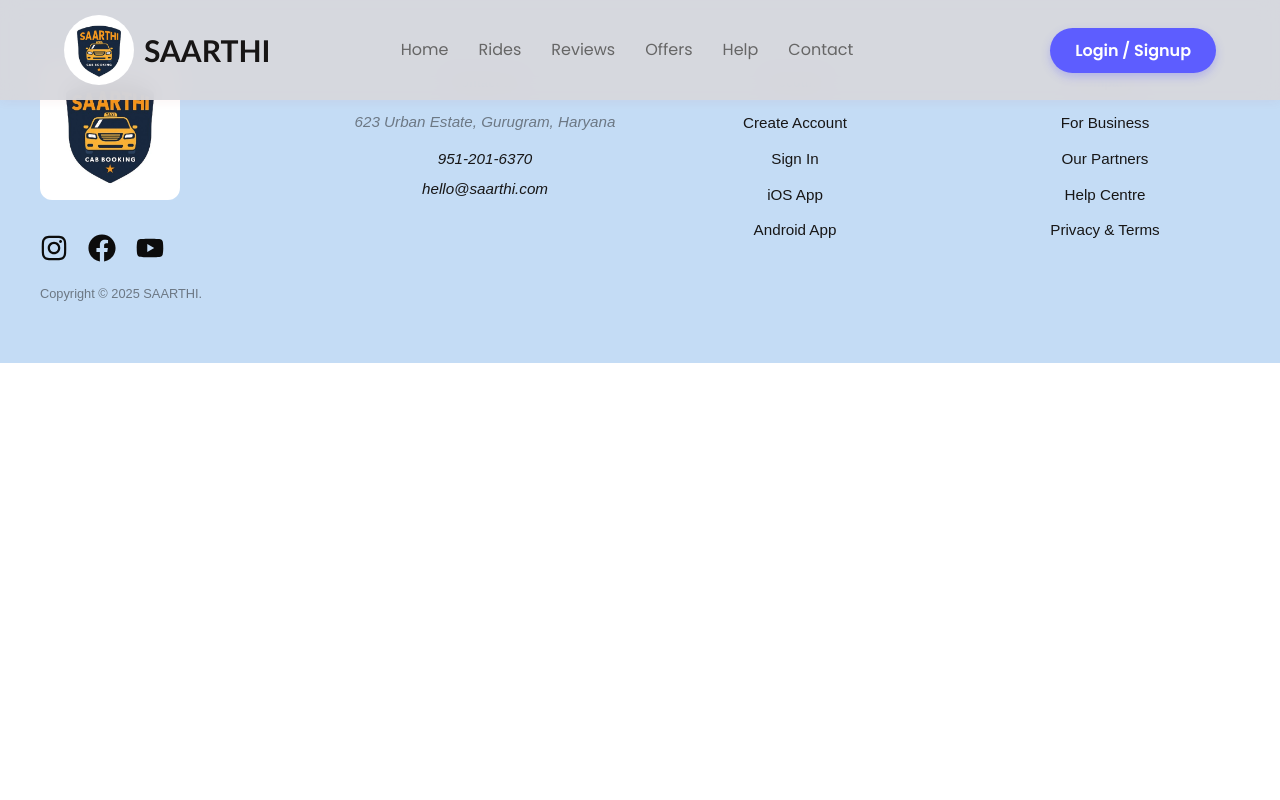
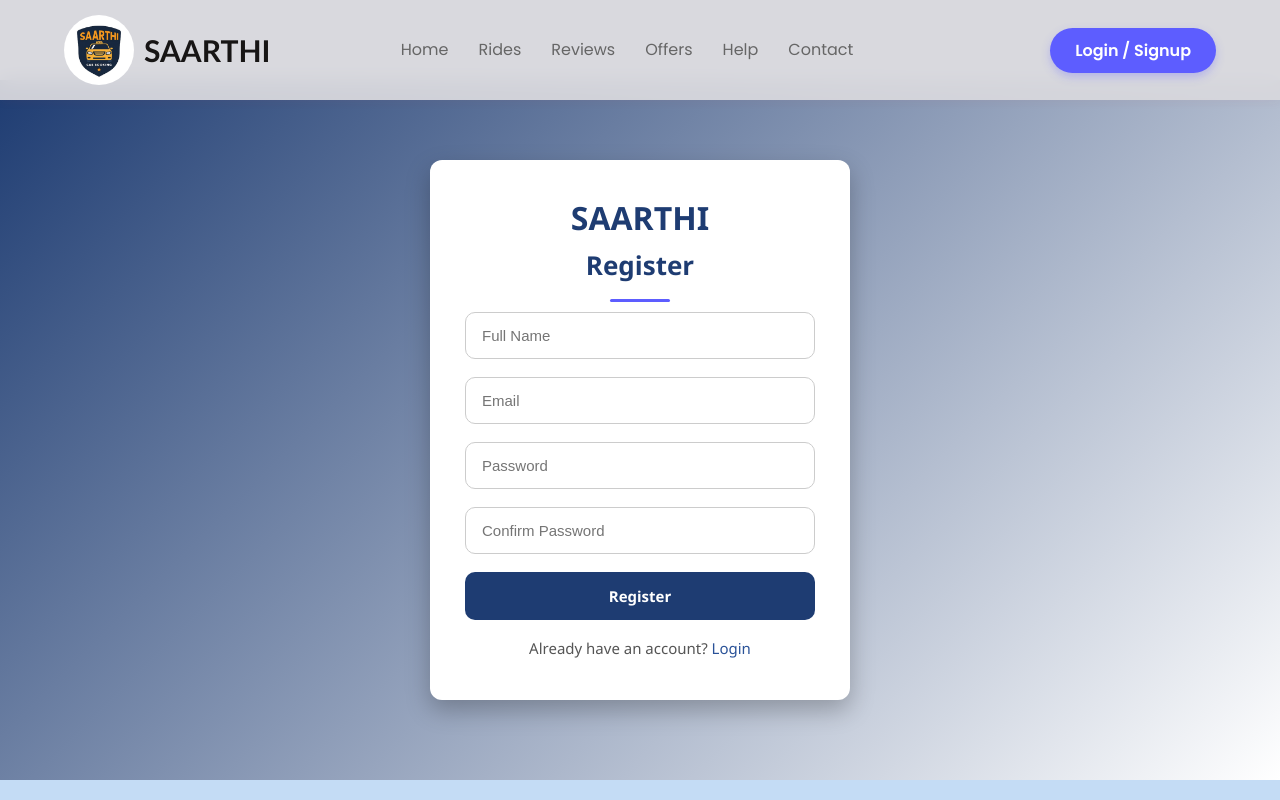
Before and after one commit to Sharmanovesh18/car_pooling-website, a React (Vite) app in the folder frontend/: page /register in a window 1280 px wide. Shown: the top 800 px of the page. Built offline with nearby package versions, Linux system fonts and the light colour scheme.

Commit message:
Register and Login Page added

```diff
--- a/frontend/src/App.jsx
+++ b/frontend/src/App.jsx
@@ -6,6 +6,8 @@ import Loader from "./components/Loader";
 import DashBoard from "./components/DashBoard";
 import Footer from "./components/Footer";
 import ReviewPage from "./components/ReviewPage"; // ✅ Import ReviewPage
+import Login from "./components/Login";
+import Register from "./components/Register";
 
 function App() {
   const [loading, setLoading] = useState(true);
@@ -29,6 +31,8 @@ function App() {
             <Route path="/" element={<HomePage />} />
             <Route path="/dashboard" element={<DashBoard />} />
             <Route path="/reviews" element={<ReviewPage />} /> {/* ✅ Added Review Page */}
+             <Route path="/login" element={<Login />} />
+            <Route path="/register" element={<Register />} />
           </Routes>
 
           <Footer />
--- /dev/null
+++ b/frontend/src/components/Auth.css
@@ -0,0 +1,108 @@
+.auth-container {
+  display: flex;
+  justify-content: center;
+  align-items: center;
+  min-height: calc(100vh - 100px); /* full height minus navbar + footer */
+  background: linear-gradient(135deg, #1e3c72, #ffffff);
+  font-family: 'Segoe UI', Tahoma, Geneva, Verdana, sans-serif;
+  padding: 40px 20px;
+  margin-top: 80px;   /* keeps form below navbar */
+}
+
+.auth-form {
+  background-color: #ffffff;
+  padding: 40px 35px;
+  border-radius: 12px;
+  box-shadow: 0 10px 25px rgba(0, 0, 0, 0.25);
+  width: 100%;
+  max-width: 420px;
+  min-height: 400px;
+  display: flex;
+  flex-direction: column;
+  justify-content: center;
+  transition: all 0.3s ease-in-out;
+}
+
+.auth-form h2 {
+  text-align: center;
+  margin-bottom: 25px;
+  color: #1e3c72;
+  font-size: 26px;
+  font-weight: 700;
+}
+
+.auth-form input {
+  padding: 14px 16px;
+  margin-bottom: 18px;
+  border: 1px solid #ccc;
+  border-radius: 10px;
+  font-size: 15px;
+  transition: border-color 0.2s, box-shadow 0.2s;
+}
+
+.auth-form input:focus {
+  outline: none;
+  border-color: #2a5298;
+  box-shadow: 0 0 6px rgba(42, 82, 152, 0.5);
+}
+
+.auth-form button {
+  padding: 14px;
+  background-color: #1e3c72;
+  color: white;
+  font-weight: 600;
+  font-size: 15px;
+  border: none;
+  border-radius: 10px;
+  cursor: pointer;
+  transition: background-color 0.2s;
+}
+
+.auth-form button:hover {
+  background-color: #16305b;
+}
+
+.auth-form p {
+  text-align: center;
+  margin-top: 16px;
+  font-size: 15px;
+  color: #555;
+}
+
+.auth-form a {
+  color: #2a5298;
+  text-decoration: none;
+  font-weight: 500;
+}
+
+.auth-form a:hover {
+  text-decoration: underline;
+}
+
+.auth-logo {
+  text-align: center;
+  font-size: 32px;
+  font-weight: 800;
+  color: #1e3c72;
+  margin-bottom: 10px;
+}
+
+@media (max-width: 500px) {
+  .auth-container {
+    margin-top: 60px;
+    min-height: auto;
+    padding: 30px 15px;
+  }
+  .auth-form {
+    padding: 30px 20px;
+    min-height: auto;
+  }
+  .auth-form h2 {
+    font-size: 22px;
+  }
+  .auth-form input,
+  .auth-form button,
+  .auth-form p {
+    font-size: 13px;
+  }
+}
--- /dev/null
+++ b/frontend/src/components/Login.jsx
@@ -0,0 +1,64 @@
+import React, { useState } from "react";
+import { Link, useNavigate } from "react-router-dom";
+import Navbar from "./Navbar";
+import "./Auth.css";
+
+function Login() {
+  const [email, setEmail] = useState("");
+  const [password, setPassword] = useState("");
+  const navigate = useNavigate();
+
+  const handleSubmit = (e) => {
+    e.preventDefault();
+
+    // Get registered users from localStorage
+    const users = JSON.parse(localStorage.getItem("users")) || [];
+
+    // Find user with matching email and password
+    const user = users.find(
+      (user) => user.email === email && user.password === password
+    );
+
+    if (user) {
+      // Success
+      alert(`Logged in successfully! Welcome, ${user.name}`);
+      setEmail("");       // Clear email field
+      setPassword("");    // Clear password field
+      navigate("/");  // Navigate to HomePage
+    } else {
+      // Invalid credentials
+      alert("Invalid email or password!");
+    }
+  };
+
+  return (
+    <div>
+      <div className="auth-container">
+        <form className="auth-form" onSubmit={handleSubmit}>
+          <h1 className="auth-logo">SAARTHI</h1>
+          <h2>Login</h2>
+          <input
+            type="email"
+            placeholder="Email"
+            value={email}
+            onChange={(e) => setEmail(e.target.value)}
+            required
+          />
+          <input
+            type="password"
+            placeholder="Password"
+            value={password}
+            onChange={(e) => setPassword(e.target.value)}
+            required
+          />
+          <button type="submit">Login</button>
+          <p>
+            Don't have an account? <Link to="/register">Register</Link>
+          </p>
+        </form>
+      </div>
+    </div>
+  );
+}
+
+export default Login;
--- a/frontend/src/components/Navbar.jsx
+++ b/frontend/src/components/Navbar.jsx
@@ -19,7 +19,9 @@ function Navbar() {
         <Link to="#">Help</Link>
         <Link to="#">Contact</Link>
       </nav>
-      <button className="login-btn">Login / Signup</button>
+       <Link to="/login">
+        <button className="login-btn">Login / Signup</button>
+      </Link>
     </header>
   );
 }
--- /dev/null
+++ b/frontend/src/components/Register.jsx
@@ -0,0 +1,102 @@
+import React, { useState } from "react";
+import { Link, useNavigate } from "react-router-dom";
+import Navbar from "./Navbar";
+import "./Auth.css";
+
+function Register() {
+  const [name, setName] = useState("");
+  const [email, setEmail] = useState("");
+  const [password, setPassword] = useState("");
+  const [confirmPassword, setConfirmPassword] = useState("");
+  const navigate = useNavigate();
+
+  const handleSubmit = (e) => {
+    e.preventDefault();
+
+    // Check if passwords match
+    if (password !== confirmPassword) {
+      alert("Passwords do not match!");
+       setName("");
+    setEmail("");
+    setPassword("");
+    setConfirmPassword("");
+      return;
+      return;
+    }
+
+    // Get existing users from localStorage
+    const users = JSON.parse(localStorage.getItem("users")) || [];
+
+    // Check if email already exists
+    const userExists = users.some((user) => user.email === email);
+    if (userExists) {
+      alert("This email is already registered. Please login!");
+      setName("");
+    setEmail("");
+    setPassword("");
+    setConfirmPassword("");
+      return;
+    }
+
+    // Add new user
+    const newUser = { name, email, password };
+    users.push(newUser);
+    localStorage.setItem("users", JSON.stringify(users));
+
+    alert(`User ${name} registered successfully!`);
+
+    // Clear form
+    setName("");
+    setEmail("");
+    setPassword("");
+    setConfirmPassword("");
+
+    // Navigate to login page
+    navigate("/login");
+  };
+
+  return (
+    <div>
+      <div className="auth-container">
+        <form className="auth-form" onSubmit={handleSubmit}>
+          <h1 className="auth-logo">SAARTHI</h1>
+          <h2>Register</h2>
+          <input
+            type="text"
+            placeholder="Full Name"
+            value={name}
+            onChange={(e) => setName(e.target.value)}
+            required
+          />
+          <input
+            type="email"
+            placeholder="Email"
+            value={email}
+            onChange={(e) => setEmail(e.target.value)}
+            required
+          />
+          <input
+            type="password"
+            placeholder="Password"
+            value={password}
+            onChange={(e) => setPassword(e.target.value)}
+            required
+          />
+          <input
+            type="password"
+            placeholder="Confirm Password"
+            value={confirmPassword}
+            onChange={(e) => setConfirmPassword(e.target.value)}
+            required
+          />
+          <button type="submit">Register</button>
+          <p>
+            Already have an account? <Link to="/login">Login</Link>
+          </p>
+        </form>
+      </div>
+    </div>
+  );
+}
+
+export default Register;
```
